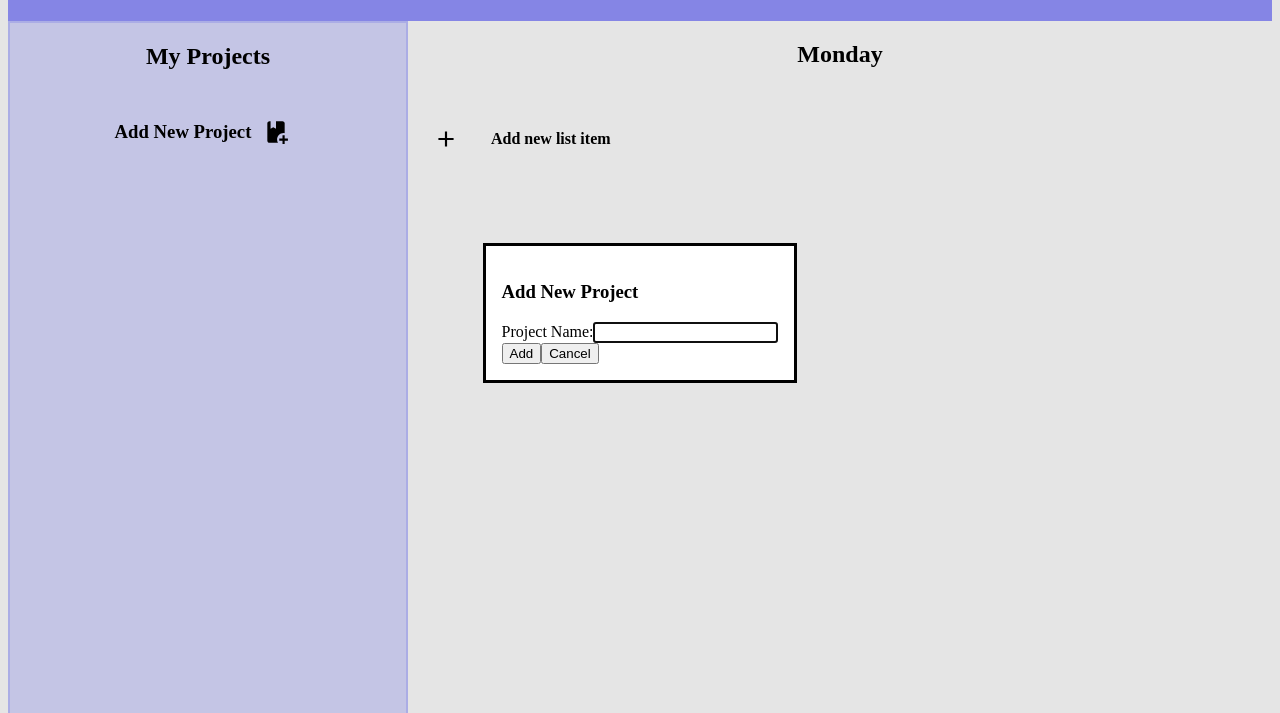
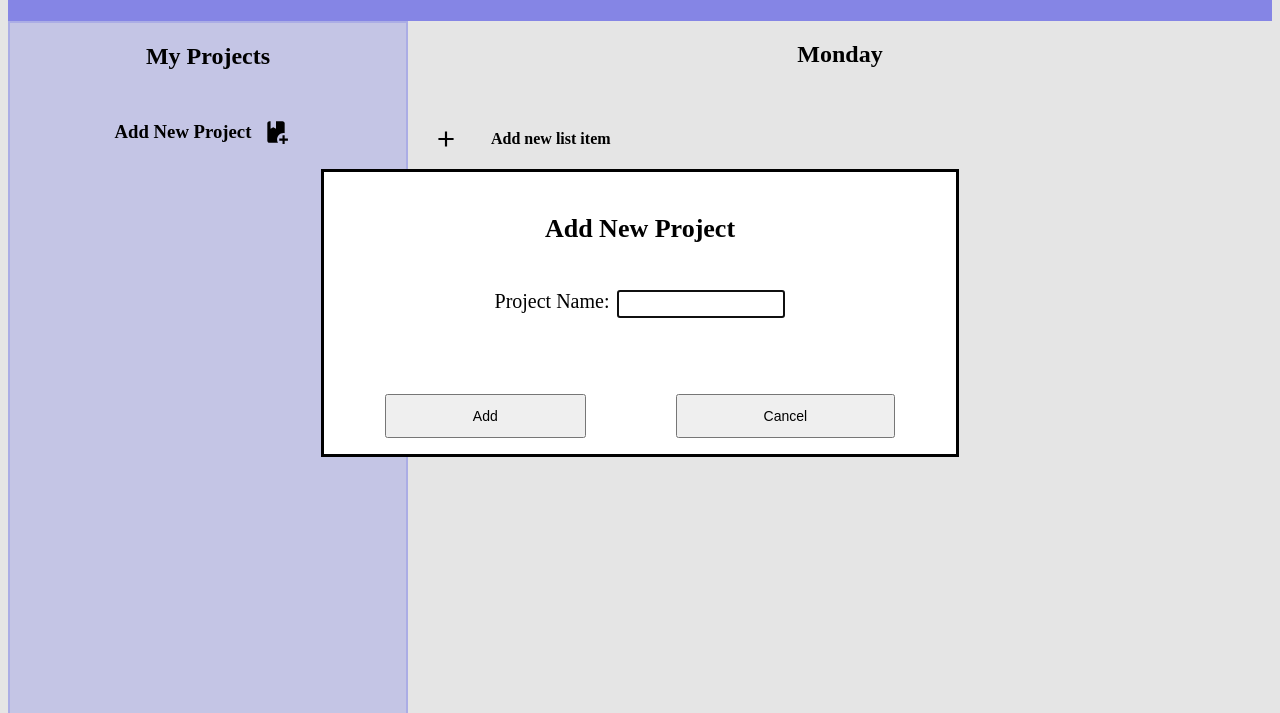
Before and after one commit to kylepunta/todo-list, a website built with webpack: page src/template.html in a window 1280 px wide. Both pictures are taken after a click on the icon 276 px from the left and 219 px from the top of the page. Shown: the part 87-800 px from the top of the page. Built offline with nearby package versions, Linux system fonts and the light colour scheme.

Commit message:
Renamed some classes; added style rules for the add project dialog

```diff
--- a/src/styles.css
+++ b/src/styles.css
@@ -166,12 +166,12 @@ svg {
     grid-area: 1 / 3 / 3 / 4;
 }
 
-.new-item-dialog {
+.add-list-item-dialog {
     width: 800px;
     height: 400px;
 }
 
-.new-item-form {
+.add-list-item-form {
     height: 100%;
     display: grid;
     grid-template-columns: repeat(2, 1fr);
@@ -179,7 +179,7 @@ svg {
     gap: 10px;
 }
 
-.new-item-form > h3 {
+.add-list-item-form > h3 {
     grid-area: 1 / 1 / 2 / 3;
     text-align: center;
 }
@@ -196,8 +196,8 @@ svg {
     grid-area: 4 / 1 / 5 / 3;
 }
 
-.add-button,
-.cancel-button {
+.add-list-item-button,
+.cancel-list-item-button {
     width: 220px;
     height: 46px;
 }
@@ -217,9 +217,62 @@ svg {
     align-items: center;
 }
 
-.new-item-form input {
+.add-list-item-form input {
     width: 688px;
     height: 30px;
     border: 1px solid gray;
     border-radius: 6px;
 }
+
+.add-project-dialog {
+    width: 600px;
+    height: 250px;
+}
+
+.add-project-form {
+    height: 100%;
+    display: grid;
+    grid-template-columns: auto;
+    grid-template-rows: auto 1fr;
+    gap: 10px;
+}
+
+.add-project-form > h3 {
+    text-align: center;
+    font-size: 26px;
+}
+
+.project-button-section {
+    display: flex;
+    justify-content: space-around;
+}
+
+.project-button-section button {
+    padding: 12px 86px;
+    font-size: 14px;
+}
+
+.project-title-label {
+    margin-right: 8px;
+    font-size: 20px;
+}
+
+.project-title-section {
+    display: flex;
+    align-items: flex-start;
+    justify-content: center;
+    margin-top: 10px;
+}
+
+.project-title {
+    height: 22px;
+    width: 160px;
+}
+
+.add-new-list-item:hover {
+    cursor: pointer;
+}
+
+.add-new-project-button:hover {
+    cursor: pointer;
+}
```
